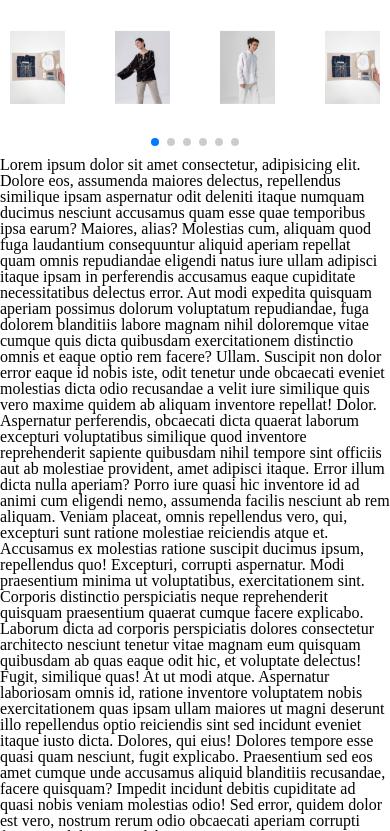
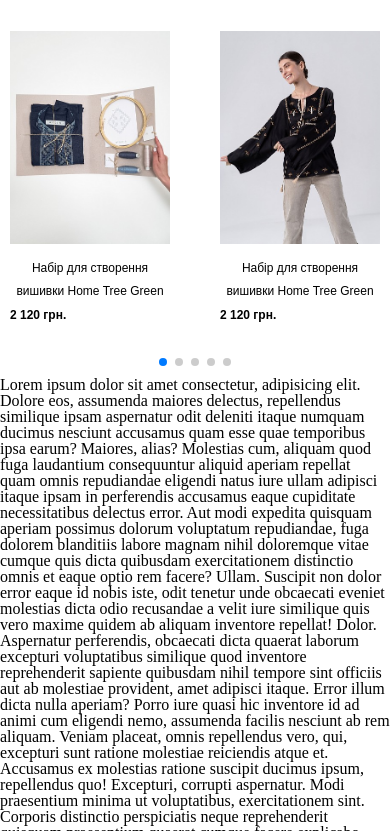
Before and after one commit to Vladosichek777/clothing-store, a website built with webpack: page src/index.html in a window 390 px wide. Shown: the part 1502-2333 px from the top of the page. Built offline with nearby package versions, Linux system fonts and the light colour scheme; files whose address does not match are found by name.

Commit message:
fix: fix count of images in slider on mobile devices

```diff
--- a/src/index.html
+++ b/src/index.html
@@ -109,24 +109,47 @@
                 <h2 class="new-clothes__title">нові надходження</h2>
             <div class="swiper swiper--castom">
                 <div class="swiper-wrapper swiper-wrapper--castom">
+
                   <div class="swiper-slide swiper-slide--castom">
-                    <img class="swiper__img" src="./assets/images/slider/image1.png" alt="image1">
+                    <a class="swiper-slide__item" href="/">
+                        <img class="swiper-slide__img" src="./assets/images/slider/image1.png" alt="image1">
+                        <h3 class="swiper-slide__title">Набір для створення вишивки Home Tree Green</h3>
+                        <h4 class="swiper-slide__price">2 120 грн.</h4>
+                    </a>
                   </div>
+
                   <div class="swiper-slide swiper-slide--castom">
-                    <img class="swiper__img"  src="./assets/images/slider/image2.png" alt="image1">
+                    <a class="swiper-slide__item" href="/">
+                        <img class="swiper-slide__img" src="./assets/images/slider/image2.png" alt="image1">
+                        <h3 class="swiper-slide__title">Набір для створення вишивки Home Tree Green</h3>
+                        <h4 class="swiper-slide__price">2 120 грн.</h4>
+                    </a>
                   </div>
+
                   <div class="swiper-slide swiper-slide--castom">
-                    <img class="swiper__img" src="./assets/images/slider/image3.png" alt="image1">
+                    <a class="swiper-slide__item" href="/">
+                        <img class="swiper-slide__img" src="./assets/images/slider/image3.png" alt="image1">
+                        <h3 class="swiper-slide__title">Набір для створення вишивки Home Tree Green</h3>
+                        <h4 class="swiper-slide__price">2 120 грн.</h4>
+                    </a>
                   </div>
+
                   <div class="swiper-slide swiper-slide--castom">
-                    <img class="swiper__img" src="./assets/images/slider/image1.png" alt="image1">
+                    <a class="swiper-slide__item" href="/">
+                        <img class="swiper-slide__img" src="./assets/images/slider/image4.png" alt="image1">
+                        <h3 class="swiper-slide__title">Набір для створення вишивки Home Tree Green</h3>
+                        <h4 class="swiper-slide__price">2 120 грн.</h4>
+                    </a>
                   </div>
+
                   <div class="swiper-slide swiper-slide--castom">
-                    <img class="swiper__img" src="./assets/images/slider/image2.png" alt="image1">
+                    <a class="swiper-slide__item" href="/">
+                        <img class="swiper-slide__img" src="./assets/images/slider/image5.png" alt="image1">
+                        <h3 class="swiper-slide__title">Набір для створення вишивки Home Tree Green</h3>
+                        <h4 class="swiper-slide__price">2 120 грн.</h4>
+                    </a>
                   </div>
-                  <div class="swiper-slide swiper-slide--castom">
-                    <img class="swiper__img" src="./assets/images/slider/image3.png" alt="image1">
-                  </div>
+
                 </div>
                 <div class="swiper-button-right">
                     <img class="swiper-button-right__item" src="./assets/icons/arrow-left.svg" alt="arrow-right">
--- a/src/sass-components/reuse-blocks/_slider.scss
+++ b/src/sass-components/reuse-blocks/_slider.scss
@@ -9,15 +9,29 @@
         width: 323px;
     }
 
+    &-slide {
         &__img {
             max-width: 100%;
             transition: transform .7s;
+            margin-bottom: 10px;
             cursor: pointer;
 
             &:hover {
                 transform: scale(.95);
             }
         }
+
+        &__title {
+            @include raleway-14-light;
+            text-align: center;
+        }
+
+        &__price {
+            @include  raleway-14-bold;
+        }
+    }
+
+
 
     &-button {
 
@@ -45,3 +59,17 @@
         }
     }
 }
+
+@media(max-width: 681px) {
+    .swiper {
+        &-slide {
+            &__title {
+                font-size: 12px;
+            }
+
+            &__price {
+                font-size: 12px;
+            }
+        }
+    }
+}
--- a/src/ts/slider.ts
+++ b/src/ts/slider.ts
@@ -9,7 +9,7 @@ import 'swiper/css/scrollbar';
 const swiper = new Swiper('.swiper', {
     modules: [Navigation, Pagination, Scrollbar],
     loop: true,
-    slidesPerView: 4,
+    slidesPerView: 3.5,
     spaceBetween: 50,
 
   // If we need pagination
@@ -23,7 +23,20 @@ const swiper = new Swiper('.swiper', {
         nextEl: '.swiper-button-right',
         prevEl: '.swiper-button-left',
     },
-    // scrollbar: {
-    //     el: ".swiper-scrollbar",
-    //   },
+
+    breakpoints: {
+      100: {
+        slidesPerView: 1
+      },
+      320: {
+        slidesPerView: 2
+      },
+      700: {
+        slidesPerView: 3
+      },
+      1000: {
+        slidesPerView: 3.6
+      }
+
+    }
 });
```
Lines whose indentation alone changed are shown as unchanged.
